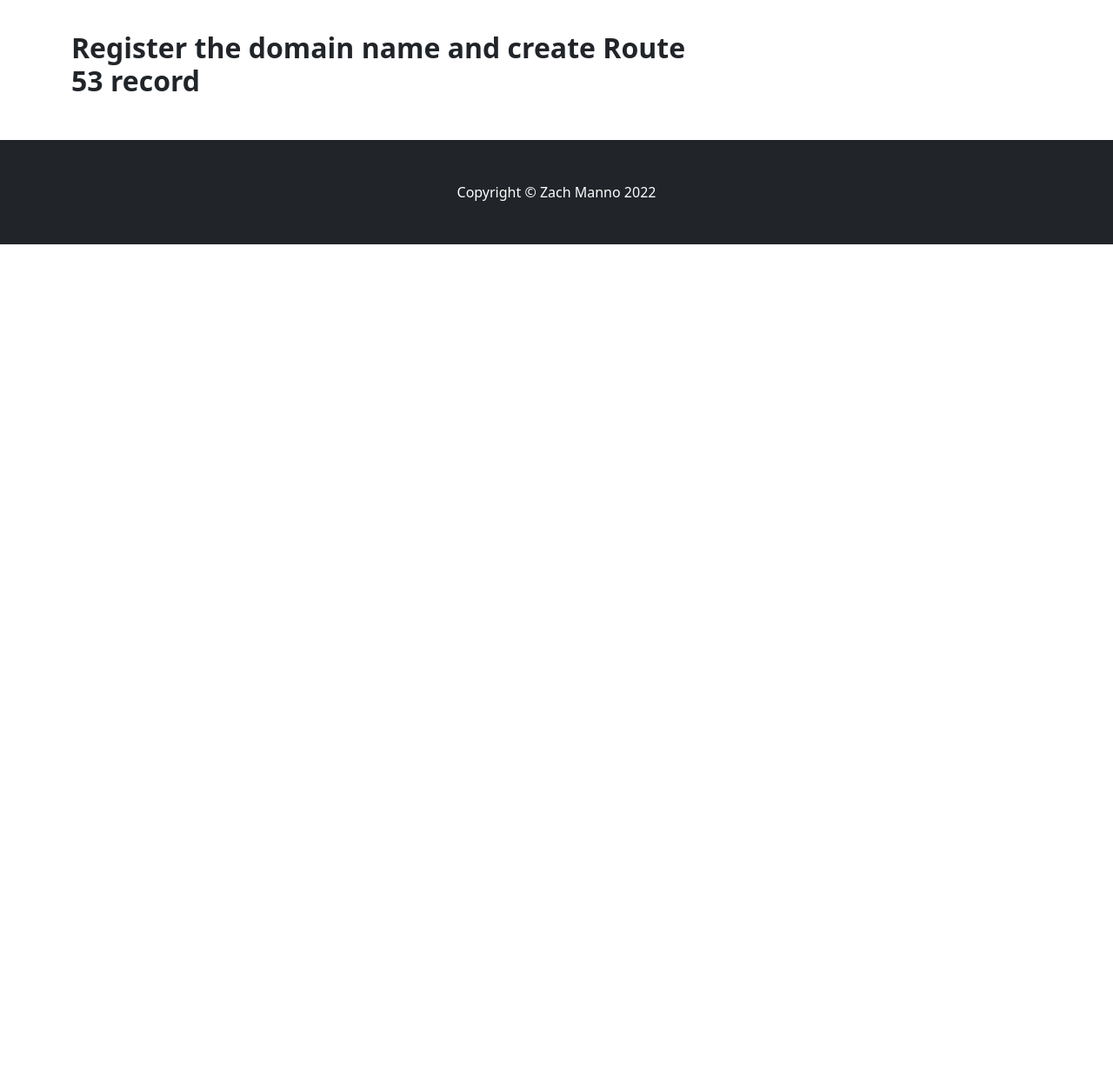
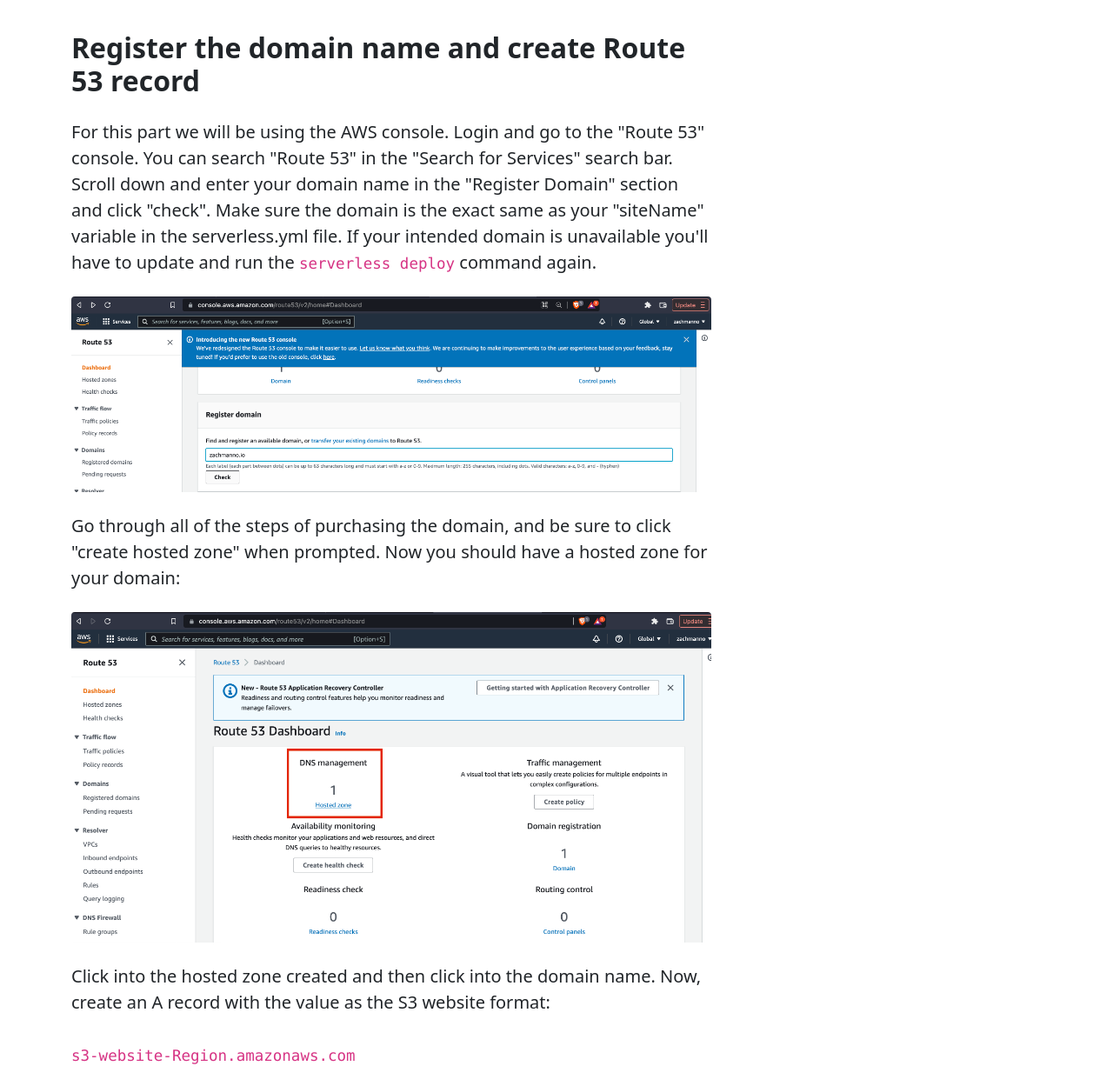
Before and after one commit to ZachManno/zach-manno-dot-io, a website: page zachmanno.io/static/blogposts/blogpost-feb-7-2022.html in a window 1280 px wide. Shown: the part 4960-6209 px from the top of the page at 87% size. Before the commit the page ends 5241 px from the top, so only its background shows below. Drawn offline with nearby package versions, Linux system fonts and the light colour scheme.

Commit message:
add content

```diff
--- a/zachmanno.io/static/blogposts/blogpost-feb-7-2022.html
+++ b/zachmanno.io/static/blogposts/blogpost-feb-7-2022.html
@@ -234,6 +234,41 @@
                         </code>
                     </pre>
                     <h2 class="fw-bolder mb-4 mt-5"> Register the domain name and create Route 53 record</h2>
+                    <p class="fs-5 mb-4">
+                        For this part we will be using the AWS console. Login and go to the "Route 53" console.
+                        You can search "Route 53" in the "Search for Services" search bar. Scroll down and enter your
+                        domain name in the "Register Domain" section and click "check". Make sure the domain is the exact same as your
+                        "siteName" variable in the serverless.yml file. If your intended domain is unavailable you'll have to update and
+                        run the <code>serverless deploy</code> command again.
+                    </p>
+                    <figure class="mb-4">
+                        <img class="img-fluid rounded"
+                             src="../assets/blogpost-feb-7-2022/register-domain.png" alt="..."/>
+                </figure>
+                    <p class="fs-5 mb-4">
+                        Go through all of the steps of purchasing the domain, and be sure to click "create hosted
+                        zone" when prompted. Now you should have a hosted zone for your domain:
+                    </p>
+                    <figure class="mb-4">
+                        <img class="img-fluid rounded"
+                             src="../assets/blogpost-feb-7-2022/hosted-zone.png" alt="..."/>
+                </figure>
+                    <p class="fs-5 mb-4">
+                        Click into the hosted zone created and then click into the domain name. Now, create an
+                        A record with the value as the S3 website format:
+                        <br><br>
+                        <code>s3-website-Region.amazonaws.com</code>
+                        <br>
+                    </p>
+                    <figure class="mb-4">
+                        <img class="img-fluid rounded"
+                             src="../assets/blogpost-feb-7-2022/r53-a-record.png" alt="..."/>
+                </figure>
+                <p class="fs-5 mb-4">
+                    You should now be able to go to your site and
+                    you should see your index.html as your site!
+                    (Make sure you go to <code>http://your-domain.com</code>, not <code>https</code>)
+                </p>
                 </section>
             </article>
             <!-- Comments section-->
```
Also changed, not shown: zachmanno.io/static/assets/blogpost-feb-7-2022/hosted-zone.png (added), zachmanno.io/static/assets/blogpost-feb-7-2022/r53-a-record.png (added), zachmanno.io/static/assets/blogpost-feb-7-2022/register-domain.png (added).
